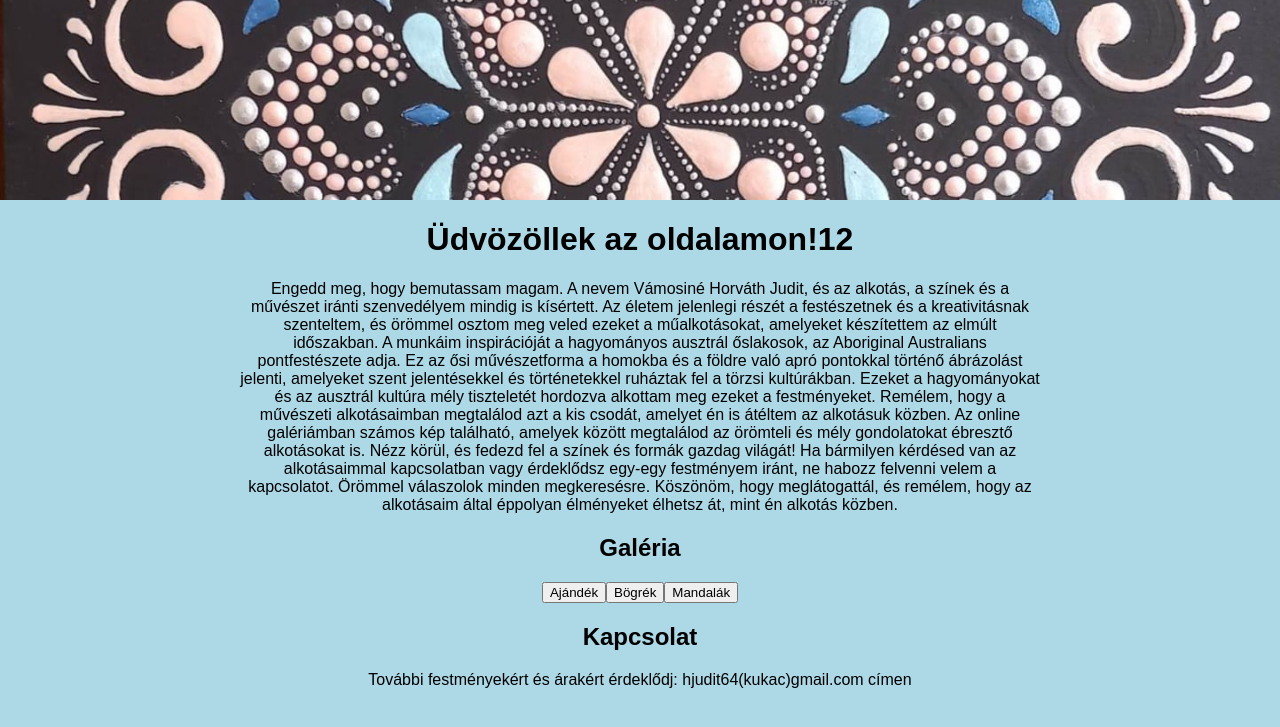
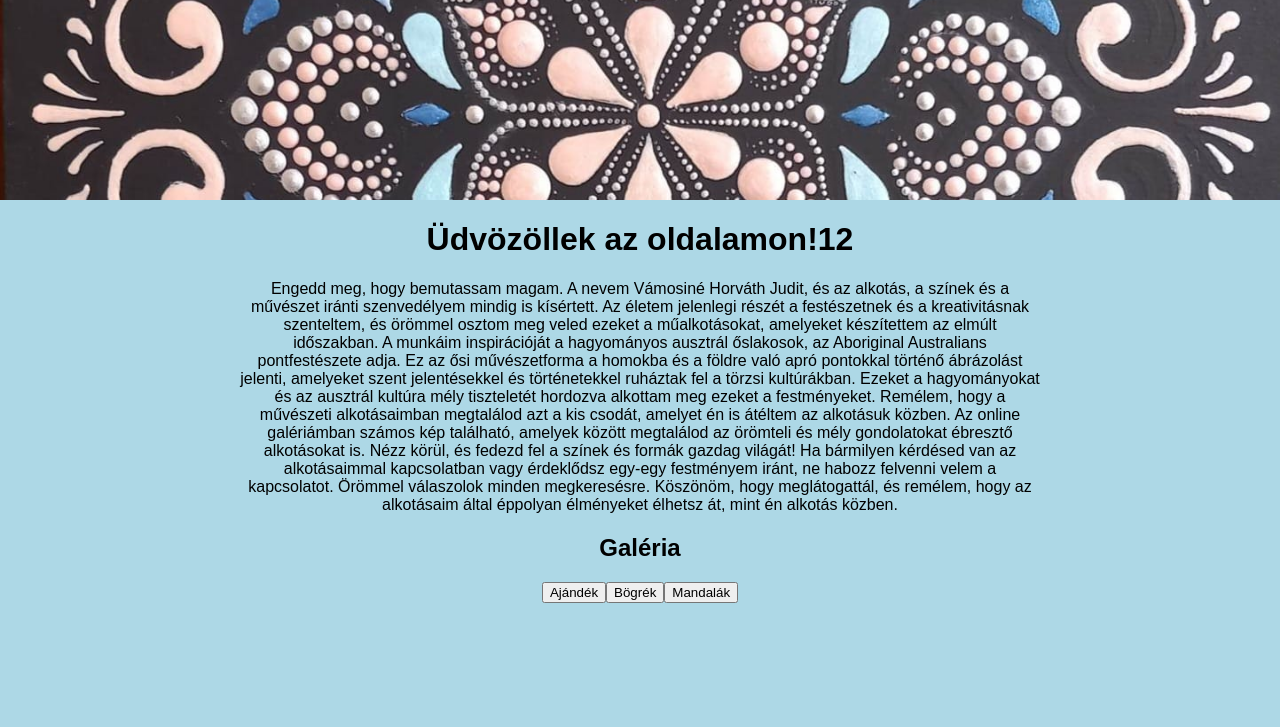
Before and after one commit to balazsvamosi1/balazsvamosi.github.io, a Jekyll site: the page built from index.md, in a window 1280 px wide. Shown: the top 727 px of the page. Built offline with Jekyll 4.4.1, drawn with Linux system fonts in a browser that asks for light colours; some web fonts are replaced; a script that is not in the unit is left out; comment, search, counter and statistics services are not loaded; some of the changed lines change nothing that is shown.

Commit message:
Update index.md

```diff
--- a/index.md
+++ b/index.md
@@ -51,77 +51,14 @@
   <button id="gallery-button2" onclick="showGallery('bogrek')">Bögrék</button>
   <button id="gallery-button3" onclick="showGallery('mandalak')">Mandalák</button>
 </div>
+
 <!-- Hidden gallery container -->
 <div id="hidden-gallery" style="display: none;"></div>
 
-<!-- Kapcsolat section -->
-<div class="center-text">
-  <h2>Kapcsolat</h2>
-  <p>
-    További festményekért és árakért érdeklődj: hjudit64(kukac)gmail.com címen
-  </p>
-</div>
-
-<!-- PhotoSwipe scripts and stylesheets -->
-<script src="https://cdnjs.cloudflare.com/ajax/libs/photoswipe/4.1.3/photoswipe.min.js"></script>
-<script src="https://cdnjs.cloudflare.com/ajax/libs/photoswipe/4.1.3/photoswipe-ui-default.min.js"></script>
-<link rel="stylesheet" href="https://cdnjs.cloudflare.com/ajax/libs/photoswipe/4.1.3/photoswipe.min.css">
-<link rel="stylesheet" href="https://cdnjs.cloudflare.com/ajax/libs/photoswipe/4.1.3/default-skin/default-skin.min.css">
-
+<!-- Script to initialize PhotoSwipe from the gallery links -->
 <script>
-  function showGallery(folder) {
-    var button = document.getElementById(`gallery-button${folder}`);
-    var hiddenGallery = document.getElementById('hidden-gallery');
-
-    if (hiddenGallery.style.display === 'none') {
-      getImagesFromRepo(folder).then(function (imageURLs) {
-        for (var i = 0; i < imageURLs.length; i++) {
-          var aTag = document.createElement('a');
-          aTag.href = imageURLs[i];
-
-          var imgTag = document.createElement('img');
-          imgTag.src = imageURLs[i];
-          imgTag.alt = 'Photo ' + (i + 1);
-
-          aTag.appendChild(imgTag);
-          hiddenGallery.appendChild(aTag);
-        }
-
-        hiddenGallery.style.display = 'flex';
-        button.innerHTML = 'Bezárás';
-
-        initPhotoSwipeFromDOM(`#hidden-gallery`);
-      });
-    } else {
-      hiddenGallery.innerHTML = '';
-      hiddenGallery.style.display = 'none';
-      button.innerHTML = `Galéria ${folder}`;
-    }
-  }
-
-  function getImagesFromRepo(folder) {
-    var username = 'balazsvamosi1';
-    var repo = 'balazsvamosi.github.io';
-    var path = 'assets/images/' + folder; // Set the correct path here
-
-    return fetch('https://api.github.com/repos/' + username + '/' + repo + '/contents/' + path)
-      .then(function (response) {
-        return response.json();
-      })
-      .then(function (data) {
-        var imageUrls = data.filter(function (item) {
-          return item.name.endsWith('.jpeg') || item.name.endsWith('.jpg');
-        }).map(function (item) {
-          return item.download_url;
-        });
-
-        return imageUrls;
-      });
-  }
-
-  // Function to initialize PhotoSwipe from the gallery links
   function initPhotoSwipeFromDOM(gallerySelector) {
-    var parseThumbnailElements = function (el) {
+    var parseThumbnailElements = function(el) {
       // Function to parse gallery links and return PhotoSwipe items array
       // You may need to modify this based on your specific image source
       var thumbElements = el.childNodes;
@@ -141,7 +78,7 @@
     };
 
     // Function to open the PhotoSwipe gallery
-    var openPhotoSwipe = function (index, galleryElement) {
+    var openPhotoSwipe = function(index, galleryElement) {
       var pswpElement = document.querySelectorAll('.pswp')[0];
       var items = parseThumbnailElements(galleryElement);
       var options = {
@@ -156,7 +93,7 @@
     var galleryElements = document.querySelectorAll(gallerySelector);
     for (var i = 0; i < galleryElements.length; i++) {
       galleryElements[i].setAttribute('data-pswp-uid', i + 1);
-      galleryElements[i].onclick = function (e) {
+      galleryElements[i].onclick = function(e) {
         e.preventDefault();
         var index = parseInt(this.getAttribute('data-pswp-uid'), 10) - 1;
         openPhotoSwipe(index, this);
@@ -164,3 +101,10 @@
     }
   }
 </script>
+
+<!-- Initialize PhotoSwipe after the content is loaded -->
+<script>
+  document.addEventListener('DOMContentLoaded', function () {
+    initPhotoSwipeFromDOM('#hidden-gallery');
+  });
+</script>
```
